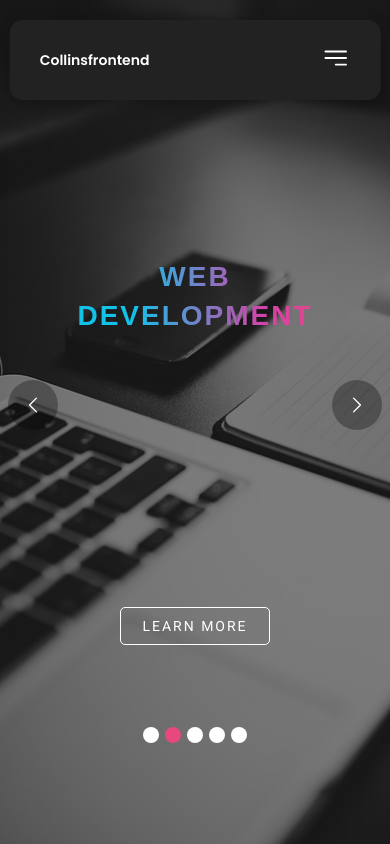
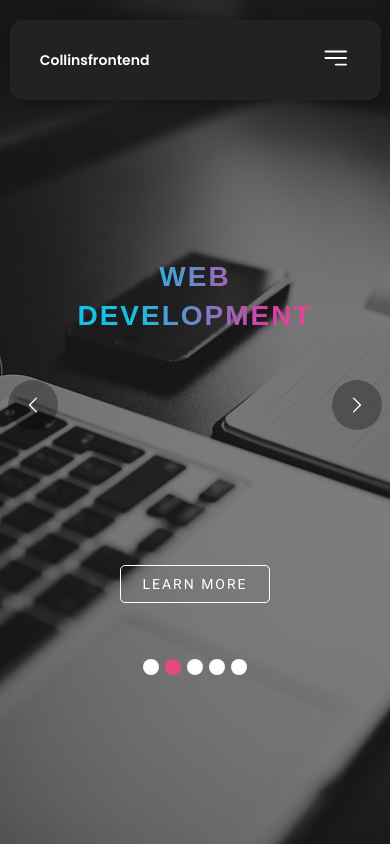
Before and after one commit to collinsMutai/Web-Design-Agency, a React (Create React App) app in the folder client/: page / in a window 390 px wide. Shown: the top 844 px of the page. Built offline with nearby package versions, Linux system fonts and the light colour scheme.

Commit message:
media query

```diff
--- a/client/src/Components/Slider.css
+++ b/client/src/Components/Slider.css
@@ -189,7 +189,7 @@ svg:hover {
   .hero-btn {
     font-size: 16px;
     padding: 12px;
-    bottom: 20%;
+    bottom: 25%;
   }
   .prev,
   .next {
@@ -203,7 +203,7 @@ svg:hover {
     padding: 14px;
   }
   .all-dots {
-    bottom: 12%;
+    bottom: 20%;
   }
 }
 @media (max-width: 425px) {
@@ -219,7 +219,7 @@ svg:hover {
   .hero-btn {
     font-size: 14px;
     padding: 10px;
-    bottom: 20%;
+    bottom: 25%;
   }
   .prev,
   .next {
@@ -233,7 +233,7 @@ svg:hover {
     padding: 14px;
   }
   .all-dots {
-    bottom: 12%;
+    bottom: 20%;
   }
 }
 @media (max-width: 375px) {
@@ -248,7 +248,7 @@ svg:hover {
   .hero-btn {
     font-size: 14px;
     padding: 10px;
-    bottom: 20%;
+    bottom: 25%;
   }
   .prev,
   .next {
@@ -261,7 +261,7 @@ svg:hover {
     padding: 12px;
   }
   .all-dots {
-    bottom: 12%;
+    bottom: 20%;
   }
 }
 
@@ -271,7 +271,7 @@ svg:hover {
   }
 
   .hero-btn {
-    bottom: 20%;
+    bottom: 25%;
   }
   .prev,
   .next {
@@ -284,6 +284,6 @@ svg:hover {
     padding: 10px;
   }
   .all-dots {
-    bottom: 12%;
+    bottom: 20%;
   }
 }
```
Also changed, not shown: 6 other files (tests, documents, lock files or other folders).
